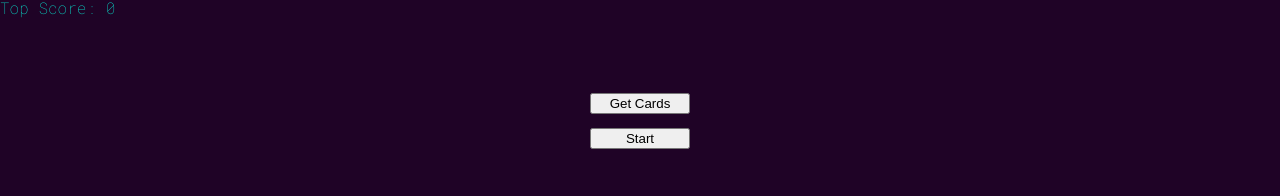
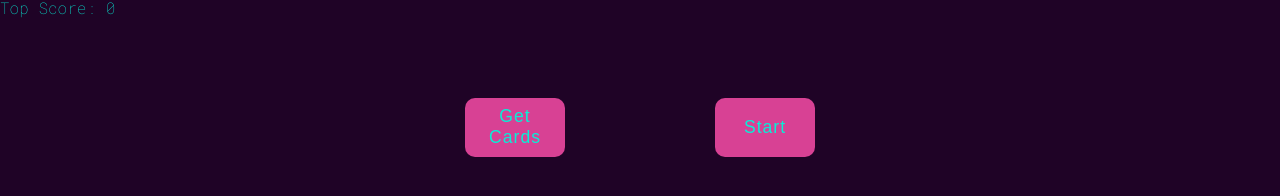
Before and after one commit to Dan-McGrath/Time-Killer, a React (Vite) app: page /Memory in a window 1280 px wide. Shown: the part 176-372 px from the top of the page. Built offline with nearby package versions, Linux system fonts and the light colour scheme; no server answers.

Commit message:
remove unused state and add div

```diff
--- a/src/components/memoryGame/MemoryGameManager.jsx
+++ b/src/components/memoryGame/MemoryGameManager.jsx
@@ -24,7 +24,6 @@ const GameManager = () => {
   const [matches, setMatches] = useState(0);
   const [mistakes, setMistakes] = useState(0);
   const [bestScore, setBestScore] = useState(0);
-  const [reset, setReset] = useState(false);
 
   const getNewArray = () => {
     let fullArray;
@@ -150,7 +149,9 @@ const GameManager = () => {
         faceDown={faceDown}
         selected={selectHandler}
       />
-      <Button text="Reset" clickHandler={resetHandler} />
+      <div className="player-btns">
+        <Button text="Reset" clickHandler={resetHandler} />
+      </div>
     </>
   ) : (
     <>
@@ -162,8 +163,10 @@ const GameManager = () => {
         handler={getNewArray}
         startHandler={startHandler}
       />
-      <Button text="Get Cards" clickHandler={getNewArray} />
-      <Button text="Start" clickHandler={startHandler} />
+      <div className="player-btns">
+        <Button text="Get Cards" clickHandler={getNewArray} />
+        <Button text="Start" clickHandler={startHandler} />
+      </div>
     </>
   );
 };
```
